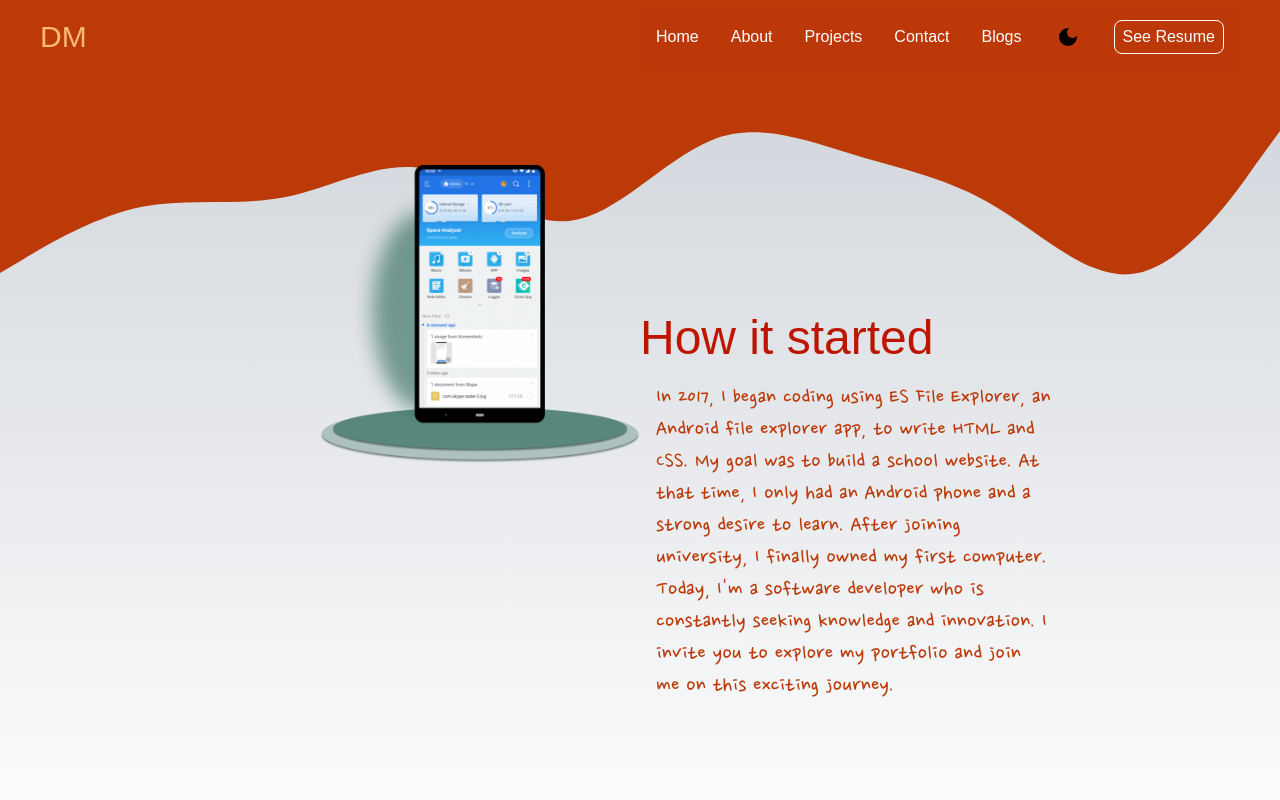
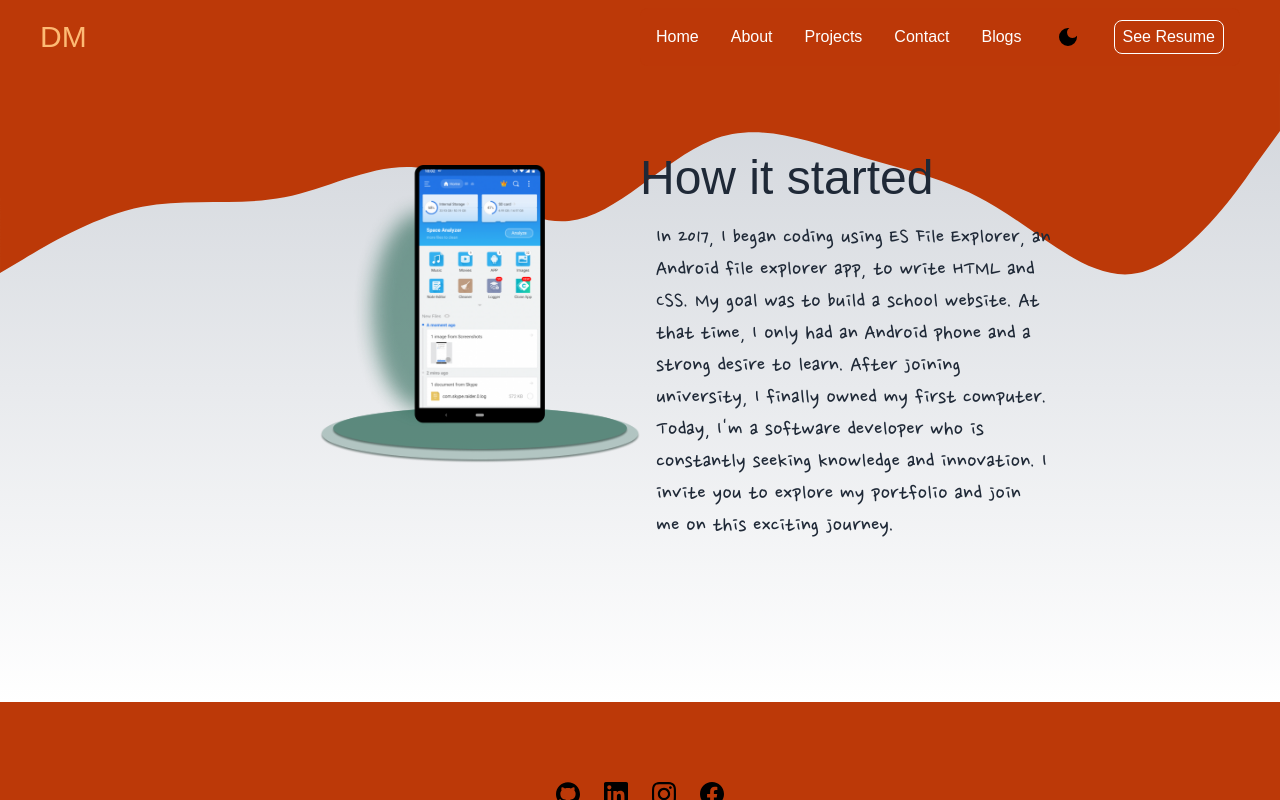
Before and after one commit to danmesfin/portfolio, a Next.js app: page /about in a window 1280 px wide. Built offline with nearby package versions, Linux system fonts and the light colour scheme; a web font is replaced by a local one.

Commit message:
🏋️‍♀️ feat(master) Added experience section

```diff
--- a/components/About/index.tsx
+++ b/components/About/index.tsx
@@ -4,7 +4,7 @@ import Image from 'next/image';
 function About() {
   return (
     <section
-      className="relative bg-gradient-to-b from-gray-300 to-white dark:from-zinc-800 pb-[40rem] md:pb-[15rem]"
+      className="relative bg-gradient-to-b from-gray-300 to-white dark:from-zinc-800 pb-[40rem] md:pb-[5rem]"
       id="about"
     >
       <svg
@@ -18,7 +18,7 @@ function About() {
           d="M0,224L26.7,208C53.3,192,107,160,160,149.3C213.3,139,267,149,320,138.7C373.3,128,427,96,480,106.7C533.3,117,587,171,640,165.3C693.3,160,747,96,800,74.7C853.3,53,907,75,960,90.7C1013.3,107,1067,117,1120,149.3C1173.3,181,1227,235,1280,224C1333.3,213,1387,139,1413,101.3L1440,64L1440,0L1413.3,0C1386.7,0,1333,0,1280,0C1226.7,0,1173,0,1120,0C1066.7,0,1013,0,960,0C906.7,0,853,0,800,0C746.7,0,693,0,640,0C586.7,0,533,0,480,0C426.7,0,373,0,320,0C266.7,0,213,0,160,0C106.7,0,53,0,27,0L0,0Z"
         />
       </svg>
-      <div className="relative flex flex-col md:flex-row mx-auto md:py-[5rem]">
+      <div className="relative flex flex-col md:flex-row mx-auto md:py-[5rem] z-20">
         <div className="relative w-full md:w-1/2 flex justify-center md:justify-end">
           <div className="absolute w-52 h-48 md:w-80 md:h-80 mx-auto z-10">
             <Image
@@ -32,15 +32,15 @@ function About() {
           </div>
         </div>
         <article
-          className="absolute top-[15rem] mx-auto md:top-[10rem] md:relative w-full md:w-1/2
+          className="absolute top-[15rem] mx-auto md:top-[0rem] md:relative w-full md:w-1/2
         flex flex-col text-left items-center align-middle"
         >
-          <h2 className="text-left self-start font-display text-redish dark:text-white text-3xl md:text-5xl  px-8 md:px-0">
+          <h2 className="text-left self-start font-display text-gray-800 dark:text-white text-3xl md:text-5xl  px-8 md:px-0">
             How it started
           </h2>
           <p
             className="w-full px-8 md:px-4 md:w-2/3 mt-5 flex text-wrap self-start font-hand
-          text-left text-orangish dark:text-white text-xl md:text-2xl"
+          text-left text-gray-800 dark:text-white text-xl md:text-2xl"
           >
             In 2017, I began coding using ES File Explorer, an Android file
             explorer app, to write HTML and CSS. My goal was to build a school
```
